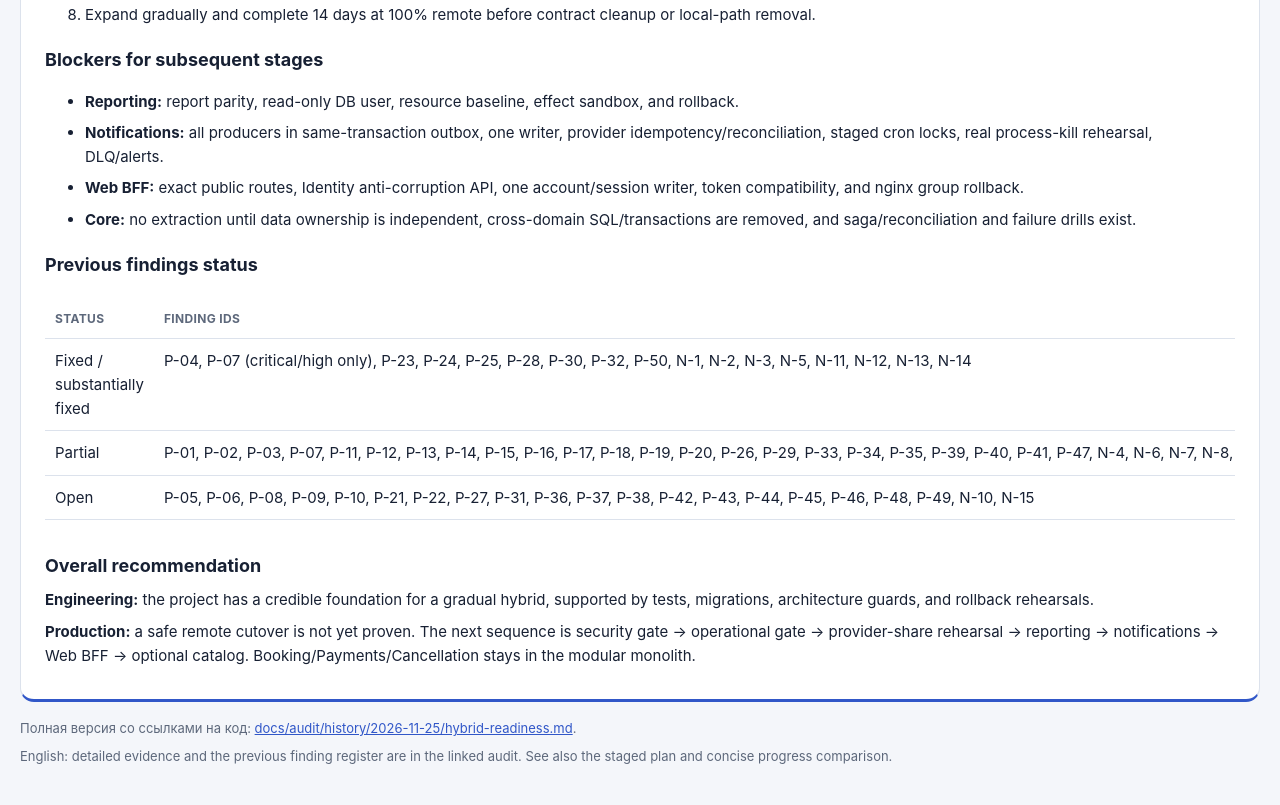
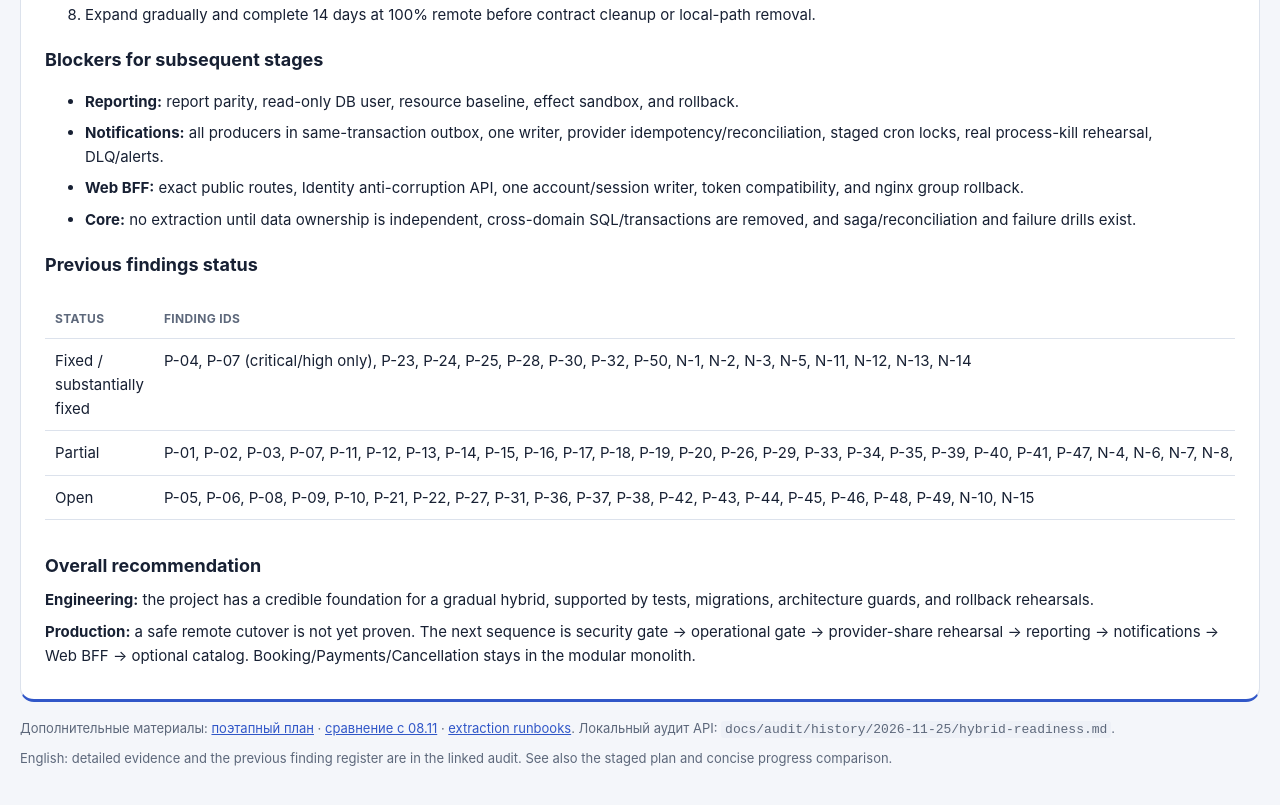
Before and after one commit to ibnsanai/blookd-api-status, a plain HTML site: page reports/hybrid-readiness-2026-11-25.html in a window 1280 px wide. Shown: the part 4983-5788 px from the top of the page. Drawn offline with Linux system fonts and the light colour scheme.

Commit message:
docs: link published readiness reports

```diff
--- a/reports/hybrid-readiness-2026-11-25.html
+++ b/reports/hybrid-readiness-2026-11-25.html
@@ -824,11 +824,14 @@
 
       <footer>
         <p>
-          Полная версия со ссылками на код:
+          Дополнительные материалы:
+          <a href="hybrid-transition-plan-2026-11-25.html">поэтапный план</a> ·
+          <a href="service-progress-2026-11-25.html">сравнение с 08.11</a> ·
           <a
-            href="https://github.com/blookd24/API/blob/dev/docs/audit/history/2026-11-25/hybrid-readiness.md"
-            >docs/audit/history/2026-11-25/hybrid-readiness.md</a
-          >.
+            href="https://github.com/blookd24/API/tree/dev/docs/platform/extraction"
+            >extraction runbooks</a
+          >. Локальный аудит API:
+          <code>docs/audit/history/2026-11-25/hybrid-readiness.md</code>.
         </p>
         <p>
           English: detailed evidence and the previous finding register are in
```
Also changed, not shown: reports/hybrid-transition-plan-2026-11-25.html (+2 -3 lines), reports/service-progress-2026-11-25.html (+1 -5 lines).
